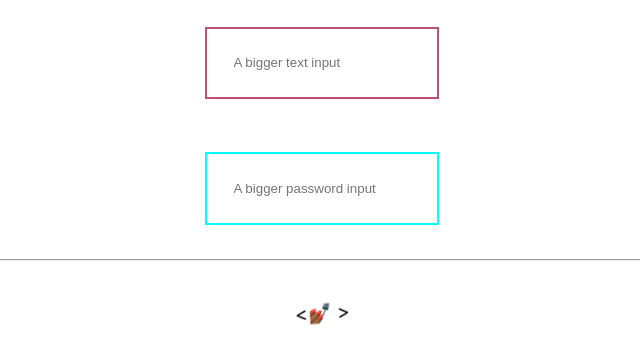
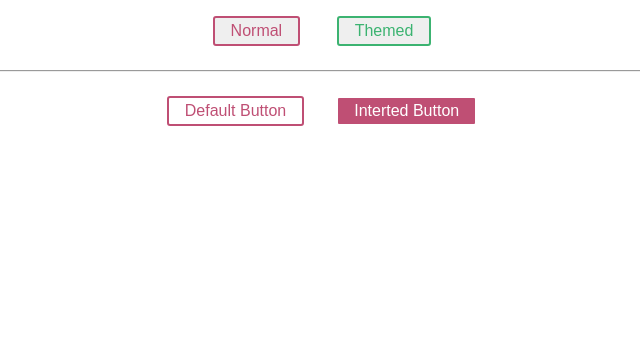
Before and after one commit to kimdaewhi/StyleLib, a React (Create React App) app: page / in a window 1280 px wide. Shown: the top 364 px of the page, without its empty margins (318-958 px from the left). Built offline with nearby package versions, Linux system fonts and the light colour scheme.

Commit message:
ThemeProvider, 함수형 테마 추가

```diff
--- a/src/App.js
+++ b/src/App.js
@@ -1,13 +1,15 @@
 import './App.css';
-import StyledComponentsExam3 from './components/StyledComponents/StyledComponentsExam3'
+import StyledComponentsExam4 from './components/StyledComponents/StyledComponentsExam4'
 
 function App() {
   return (
     <div className="App">
-      <StyledComponentsExam3/>
+      <StyledComponentsExam4/>
       {/*
         <StyledComponentsExam1/>
         <StyledComponentsExam2/>
+        <StyledComponentsExam3/>
+        <StyledComponentsExam4/>
        */}
     </div>
   );
--- a/src/components/StyledComponents/StyledComponentsExam3.jsx
+++ b/src/components/StyledComponents/StyledComponentsExam3.jsx
@@ -1,5 +1,6 @@
 import React from 'react'
 import styled, { keyframes } from 'styled-components'
+import logo from '../../logo.svg';
 
 const Input = styled.input.attrs(props => ({
         type: 'text',
@@ -33,10 +34,16 @@ const rotate = keyframes`
 // Here we create a component that will rotate everything we pass in over two seconds
 const Rotate = styled.div`
     display: inline-block;
-    animation: ${rotate} 2s linear infinite;
+    animation: ${rotate} 0.8s linear infinite;
     padding: 2rem 1rem;
     font-size: 1.2rem;
 `;
+
+const RotateLogo = styled.img`
+    display: inline-block;
+    width: 50%;
+    animation: ${rotate} 2.2s linear infinite;
+`
 
 
 export default function StyledComponentsExam3() {
@@ -50,6 +57,10 @@ export default function StyledComponentsExam3() {
             <hr/>
 
             <Rotate>&lt;💅🏾 &gt;</Rotate>
+
+            <hr/>
+
+            <RotateLogo src={logo} alt="logo" />
         </div>
 
 
--- /dev/null
+++ b/src/components/StyledComponents/StyledComponentsExam4.jsx
@@ -0,0 +1,83 @@
+import React from 'react';
+import styled, { ThemeProvider } from 'styled-components';
+
+const Button = styled.button`
+    font-size: 1em;
+    margin: 1em;
+    padding: 0.25em 1em;
+    border-radius: 3px;
+
+    /* Color the border and text with theme.main */
+    color: ${props => props.theme.main};
+    border: 2px solid ${props => props.theme.main};
+`;
+
+// 위에서 정의한 Button의 기본 테마를 설정한다. (보라색 같은 자홍색)
+Button.defaultProps = {
+    theme: {
+    main: "#BF4F74",
+    }
+}
+
+// 새로운 테마를 정의한다. Props에 추가하고 싶은 속성이 있으면 계속 확장해서 사용 가능.
+const theme = {
+    main: "mediumseagreen",
+};
+
+
+/* [함수형 테마 ]
+ * 부모 테마에서 커스텀 테마를 지정할 수 있다.
+ * 부모 테마의 하위 테마(자식 테마)에서 상속받은 부모의 테마에 override해서 사용할 수 있다.
+ */
+
+const Button2 = styled.button`
+    color: ${props => props.theme.fg};
+    border: 2px solid ${props => props.theme.fg};
+    background: ${props => props.theme.bg};
+    cursor: pointer;
+
+    font-size: 1em;
+    margin: 1em;
+    padding: 0.25em 1em;
+    border-radius: 3px;
+`;
+
+// Define our `fg` and `bg` on the theme
+const theme2 = {
+    fg: "#BF4F74",
+    bg: "white"
+};
+
+// This theme swaps `fg` and `bg`
+const invertedTheme = ({ fg, bg }) => ({
+    fg: bg,
+    bg: fg
+});
+
+
+export default function StyledComponentsExam4() {
+
+    return (
+        <>
+            <Button>Normal</Button>     {/* defualt Theme가 적용된다. */}
+
+            {/* ThemeProvider로 감싼 Button은 위에서 정의한 theme가 적용되어 보인다.(초록색) */}
+            <ThemeProvider theme={theme}>
+                <Button>Themed</Button>
+            </ThemeProvider>
+
+            <hr/>
+
+            {/* 부모 테마를 받아서 override 해서 사용할 수도 있다. 상위 부모 테마는 theme2이지만 하위 ThemeProvider에서 invertedTheme로 override 하고 있다. */}
+            <ThemeProvider theme={theme2}>
+                <div>
+                    <Button2>Default Button</Button2>
+
+                    <ThemeProvider theme={invertedTheme}>
+                        <Button2>Interted Button</Button2>
+                    </ThemeProvider>
+                </div>
+            </ThemeProvider>
+        </>
+    )
+}
```
Also changed, not shown: 1 other file (tests, documents, lock files or other folders).
